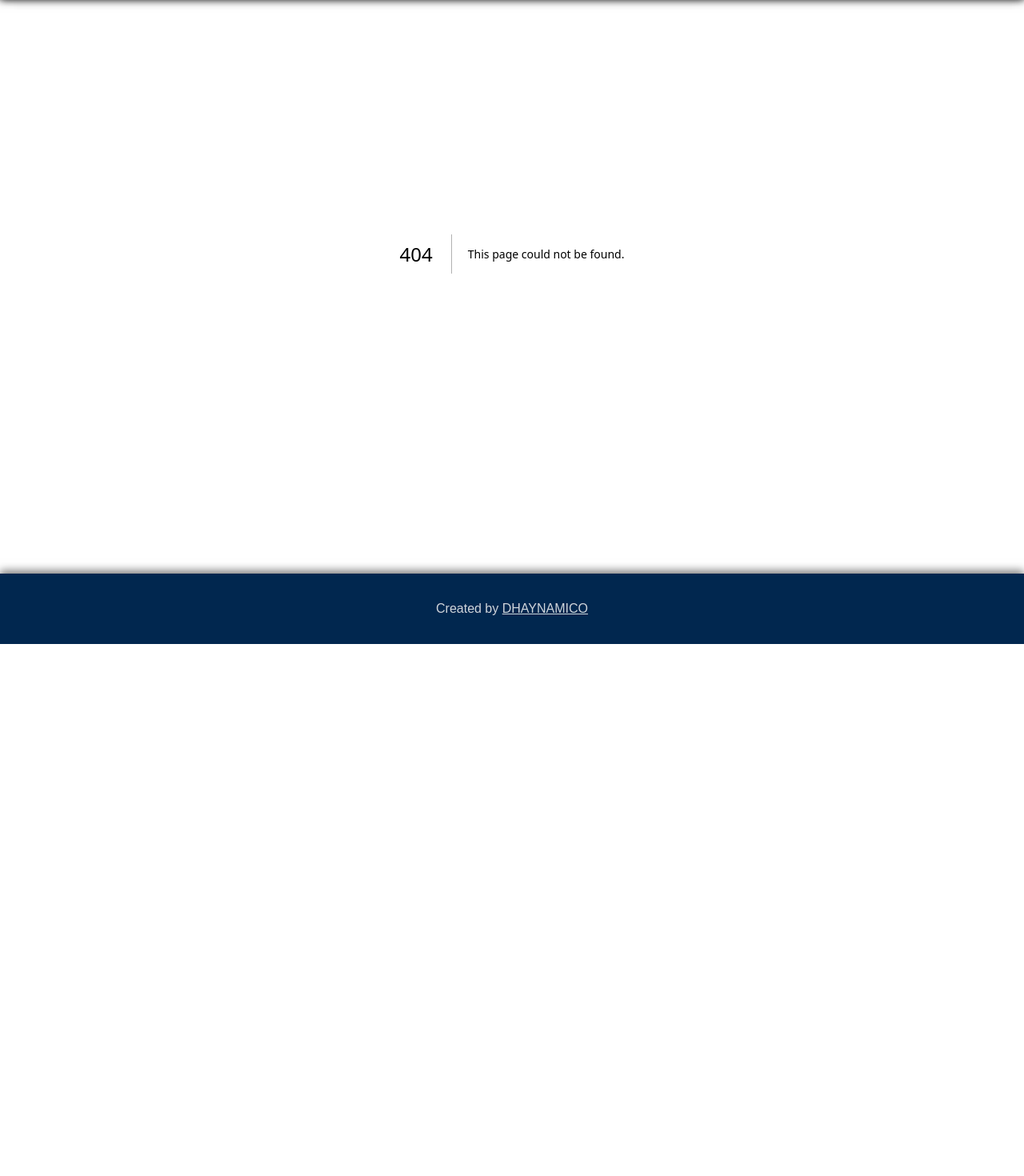
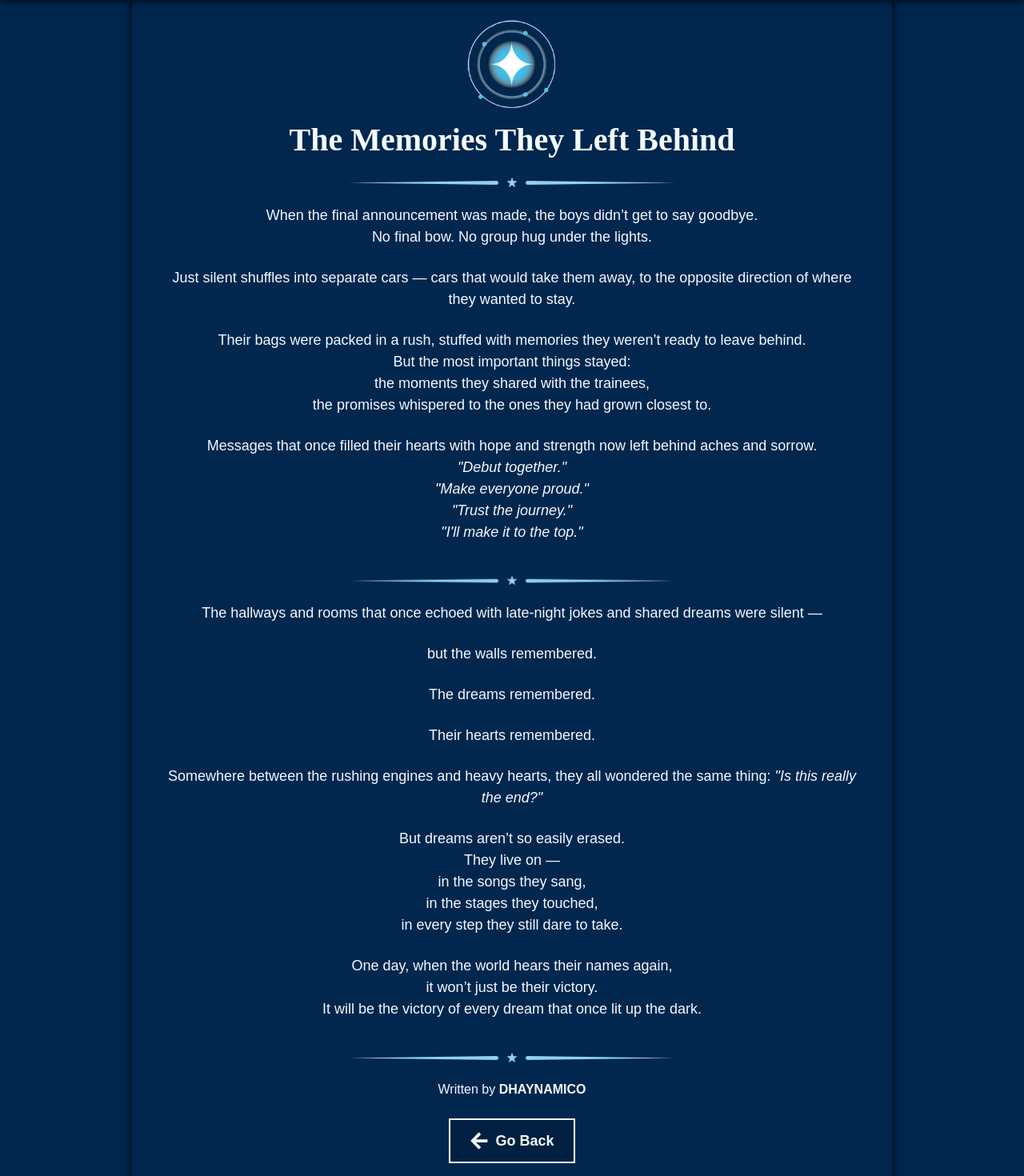
Before and after one commit to dadalman/btn-bias-list, a Next.js app: page /messages in a window 1280 px wide. Before the commit this address had no page. Shown: the part 83-1553 px from the top of the page at 80% size. Before the commit the page ends 888 px from the top, so only its background shows below. Built offline with nearby package versions, Linux system fonts and the light colour scheme.

Commit message:
Added message page and written story

```diff
--- /dev/null
+++ b/app/messages/page.tsx
@@ -0,0 +1,126 @@
+"use client"; // Add this line at the top of the file
+
+import { FaArrowLeft } from "react-icons/fa";
+
+export default function StoryPage() {
+  return (
+    <>
+      <section
+        className="w-auto flex flex-col items-center mt-16 md:mt-20 min-h-screen"
+        style={{ backgroundColor: "#01274F" }}
+      >
+        <div className="px-10 md:px-30 w-auto md:w-[950px] sm:w-[556px] p-4 bg-[#01274F] shadow-[0px_4px_10px_rgba(0,0,0,0.5),_-0px_4px_10px_rgba(0,0,0,0.5)] flex flex-col items-center text-center">
+          <img
+            src="/assets/icons/btn-logo-transparent.png"
+            alt="Bias List"
+            width="128"
+            height="128"
+            className="mb-4 mt-1"
+          />
+
+          <h2 className="font-markazi font-bold text-[28px] md:text-[40px] text-[#F4FAFE] -mt-4">
+            The Memories They Left Behind
+          </h2>
+
+          <img
+            src="/assets/images/star-divider.png"
+            alt="Star Divider"
+            width="500"
+            height="20"
+            className="md:mt-4 md:mb-5 mb-5 mt-4"
+          />
+
+          <p className="font-inter text-[16px] md:text-[18px] text-[#F4FAFE] mb-6">
+            When the final announcement was made, the boys didn’t get to say
+            goodbye. <br /> No final bow. No group hug under the lights.
+          </p>
+
+          <p className="font-inter text-[16px] md:text-[18px] text-[#F4FAFE] mb-6">
+            Just silent shuffles into separate cars — cars that would take them
+            away, to the opposite direction of where they wanted to stay.
+          </p>
+
+          <p className="font-inter text-[16px] md:text-[18px] text-[#F4FAFE] mb-6">
+            Their bags were packed in a rush, stuffed with memories they weren’t
+            ready to leave behind.
+            <br /> But the most important things stayed: <br />
+            the moments they shared with the trainees, <br />
+            the promises whispered to the ones they had grown closest to.
+          </p>
+
+          <p className="font-inter text-[16px] md:text-[18px] text-[#F4FAFE] mb-6">
+            Messages that once filled their hearts with hope and strength now
+            left behind aches and sorrow. <br />
+            <em>"Debut together."</em> <br /> <em>"Make everyone proud."</em>
+            <br />
+            <em>"Trust the journey."</em> <br />
+            <em>"I'll make it to the top."</em>
+          </p>
+
+          <img
+            src="/assets/images/star-divider.png"
+            alt="Star Divider"
+            width="500"
+            height="20"
+            className="md:mt-4 md:mb-5 mb-5 mt-2"
+          />
+
+          <p className="font-inter text-[16px] md:text-[18px] text-[#F4FAFE] mb-6">
+            The hallways and rooms that once echoed with late-night jokes and
+            shared dreams were silent —
+          </p>
+
+          <p className="font-inter text-[16px] md:text-[18px] text-[#F4FAFE] mb-6">
+            but the walls remembered.
+          </p>
+
+          <p className="font-inter text-[16px] md:text-[18px] text-[#F4FAFE] mb-6">
+            The dreams remembered.
+          </p>
+
+          <p className="font-inter text-[16px] md:text-[18px] text-[#F4FAFE] mb-6">
+            Their hearts remembered.
+          </p>
+
+          <p className="font-inter text-[16px] md:text-[18px] text-[#F4FAFE] mb-6">
+            Somewhere between the rushing engines and heavy hearts, they all
+            wondered the same thing: <em>"Is this really the end?"</em>
+          </p>
+
+          <p className="font-inter text-[16px] md:text-[18px] text-[#F4FAFE] mb-6">
+            But dreams aren’t so easily erased. <br /> They live on — <br />
+            in the songs they sang, <br />
+            in the stages they touched, <br />
+            in every step they still dare to take.
+          </p>
+
+          <p className="font-inter text-[16px] md:text-[18px] text-[#F4FAFE] mb-6">
+            One day, when the world hears their names again, <br />
+            it won’t just be their victory. <br />
+            It will be the victory of every dream that once lit up the dark.
+          </p>
+
+          <img
+            src="/assets/images/star-divider.png"
+            alt="Star Divider"
+            width="500"
+            height="20"
+            className="md:mt-4 mt-2 mb-1"
+          />
+
+          <p className="font-inter text-[14px] md:text-[16px] text-[#F4FAFE] mt-4">
+            Written by <span className="font-bold">DHAYNAMICO</span>
+          </p>
+
+          <button
+            onClick={() => window.history.back()}
+            className="mt-6 flex items-center justify-center gap-2 px-6 py-3 mb-5 border-2 border-[#F4FAFE] bg-[#002042] text-[#F4FAFE] text-lg font-semibold"
+          >
+            <FaArrowLeft className="text-2xl" />
+            Go Back
+          </button>
+        </div>
+      </section>
+    </>
+  );
+}
--- a/components/Navbar.tsx
+++ b/components/Navbar.tsx
@@ -156,8 +156,19 @@ const Navbar = () => {
               >
                 Trainees List
               </a>
+              {/* <span className="ml-2 bg-red-500 text-white text-xs px-2 py-1 rounded-[2px] text-center ">
+                Updated
+              </span> */}
+            </div>
+            <div className="flex justify-center">
+              <a
+                href="/messages"
+                className="block text-center hover:text-gray-300"
+              >
+                Message
+              </a>
               <span className="ml-2 bg-red-500 text-white text-xs px-2 py-1 rounded-[2px] text-center ">
-                Updated
+                New
               </span>
             </div>
             {/* <div className="flex justify-center">
```
Also changed, not shown: data/traineesTransparent.ts (+10 -0 lines).
